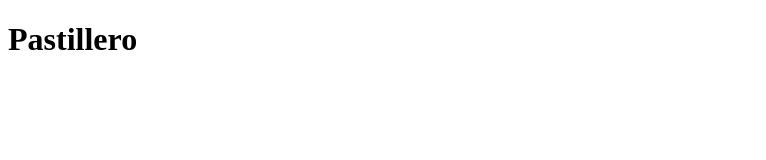
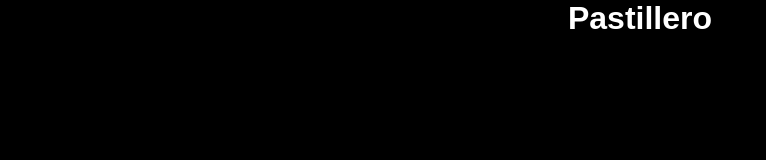
Before and after one commit to LuisDev6/Pastillero, a plain HTML site: page index.html in a window 1280 px wide. Shown: the whole page, without its empty margins (0-766 px from the left). Drawn offline with Linux system fonts and the light colour scheme.

Commit message:
Reinicio de estilos CSS

```diff
--- /dev/null
+++ b/css/styles.css
@@ -0,0 +1,12 @@
+*{
+    margin: 0;
+    padding: 0;
+    box-sizing: border-box;
+}
+
+body{
+    background-color: rgb(0, 0, 0);
+    font-family: Arial, Helvetica, sans-serif;
+    color: white;
+    text-align: center;
+}
--- a/index.html
+++ b/index.html
@@ -3,10 +3,12 @@
 <head>
     <meta charset="UTF-8">
     <meta name="viewport" content="width=device-width, initial-scale=1.0">
+    <link rel="stylesheet" href="css/styles.css">
     <title>Pastillero</title>
 </head>
 <body>
     <h1>Pastillero</h1>
 
+
 </body>
 </html>
```
